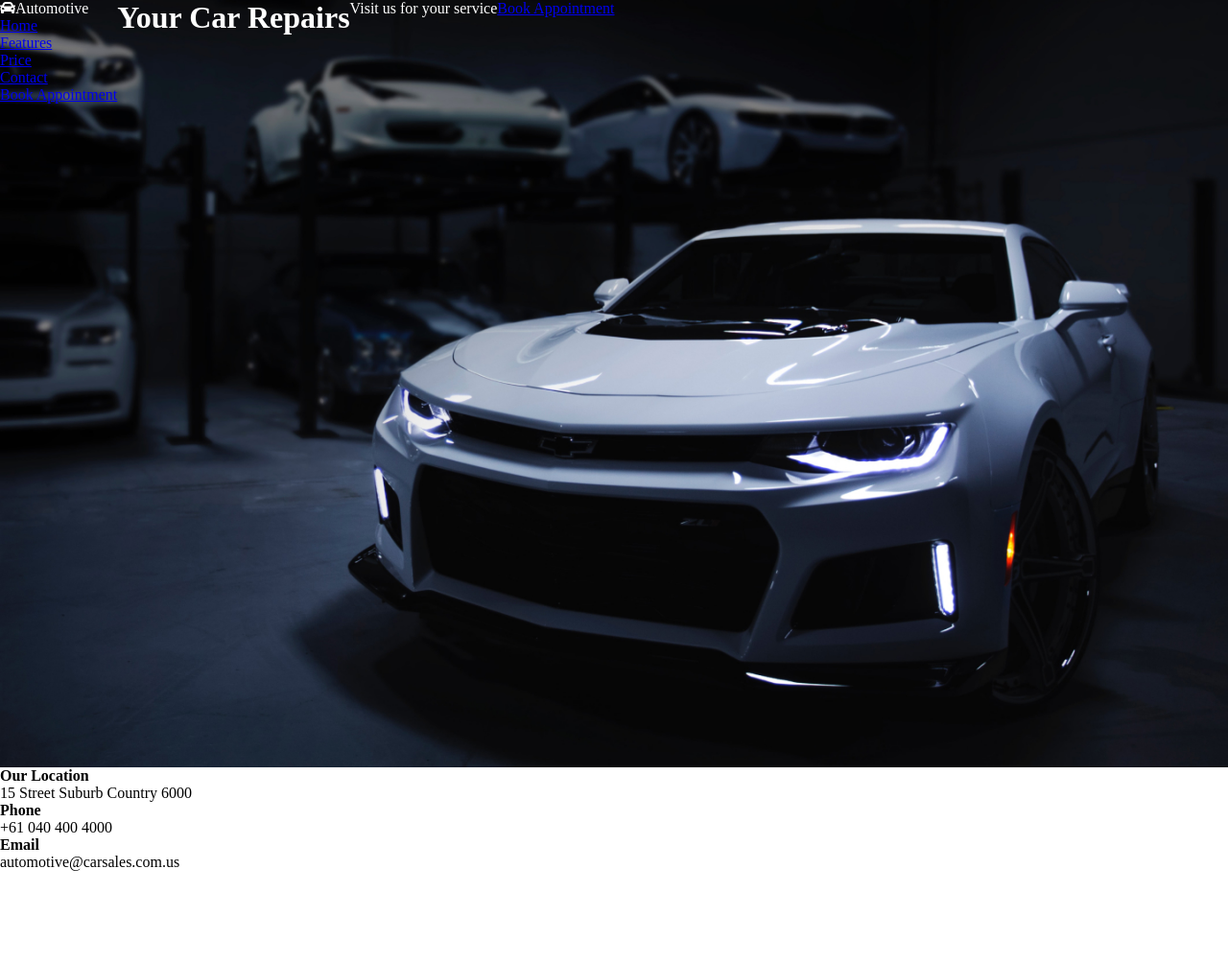
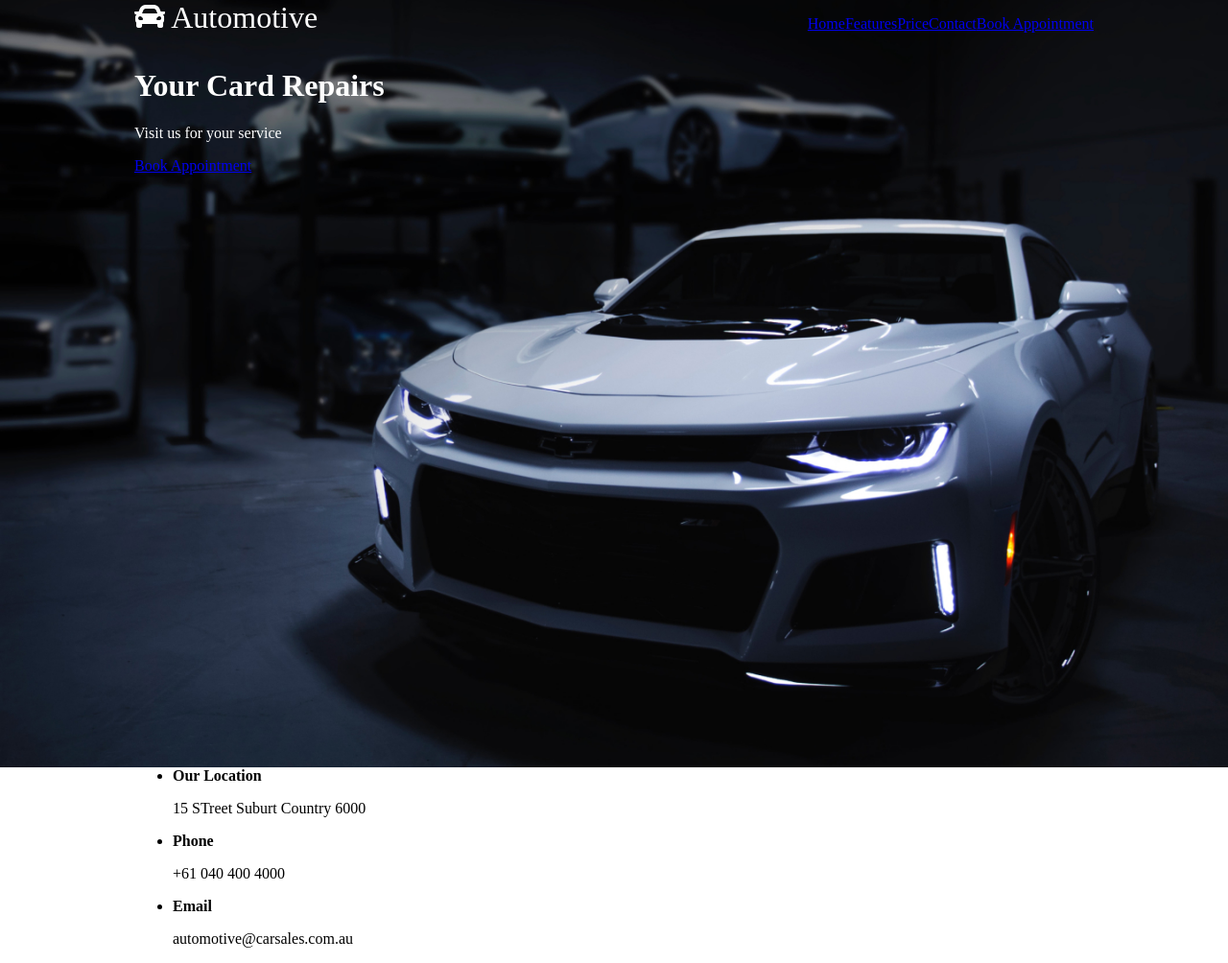
Before and after one commit to j3ffh95/automotive-car-design, a plain HTML site: page index.html in a window 1280 px wide. Shown: the whole page at 96% size. Before the commit the page ends 908 px from the top, so only its background shows below. Drawn offline with Linux system fonts and the light colour scheme.

Commit message:
Fixed some bug in html

```diff
--- a/index.html
+++ b/index.html
@@ -8,27 +8,32 @@
   </head>
   <body>
     <header>
-      <nav>
-        <div class="logo"><i class="fas fa-car"></i>Automotive</div>
+      <nav class="container">
+        <div class="logo"><i class="fas fa-car"></i> Automotive</div>
         <ul>
           <li><a href="#" class="selected">Home</a></li>
           <li><a href="#">Features</a></li>
           <li><a href="#">Price</a></li>
           <li><a href="#">Contact</a></li>
-          <li><a href="#" class="highlight">Book Appointment</a></li>
+          <li>
+            <a href="#" class="highlight">Book Appointment</a>
+          </li>
         </ul>
       </nav>
-
-      <h1>Your Car Repairs</h1>
-      <p>Visit us for your service</p>
-      <a href="#" class="highlight">Book Appointment</a>
+      <div class="content">
+        <div class="container">
+          <h1>Your Card Repairs</h1>
+          <p>Visit us for your service</p>
+          <a class="highlight" href="#">Book Appointment</a>
+        </div>
+      </div>
     </header>
 
     <footer>
       <ul class="container">
         <li>
           <strong>Our Location</strong>
-          <p>15 Street Suburb Country 6000</p>
+          <p>15 STreet Suburt Country 6000</p>
         </li>
         <li>
           <strong>Phone</strong>
@@ -36,7 +41,7 @@
         </li>
         <li>
           <strong>Email</strong>
-          <p>automotive@carsales.com.us</p>
+          <p>automotive@carsales.com.au</p>
         </li>
       </ul>
     </footer>
--- a/style.css
+++ b/style.css
@@ -2,8 +2,6 @@
 
 * {
   box-sizing: border-box;
-  margin: 0;
-  padding: 0;
 }
 
 body {
@@ -17,5 +15,27 @@ header {
   background-position: center center;
   color: #fff;
   display: flex;
+  flex-direction: column;
   min-height: 100vh;
 }
+
+.container {
+  margin: 0 auto;
+  max-width: 100%;
+  width: 1000px;
+}
+
+nav {
+  display: flex;
+  justify-content: space-between;
+}
+
+nav .logo {
+  font-size: 2rem;
+}
+
+nav ul {
+  display: flex;
+  list-style-type: none;
+  padding: 0;
+}
```
